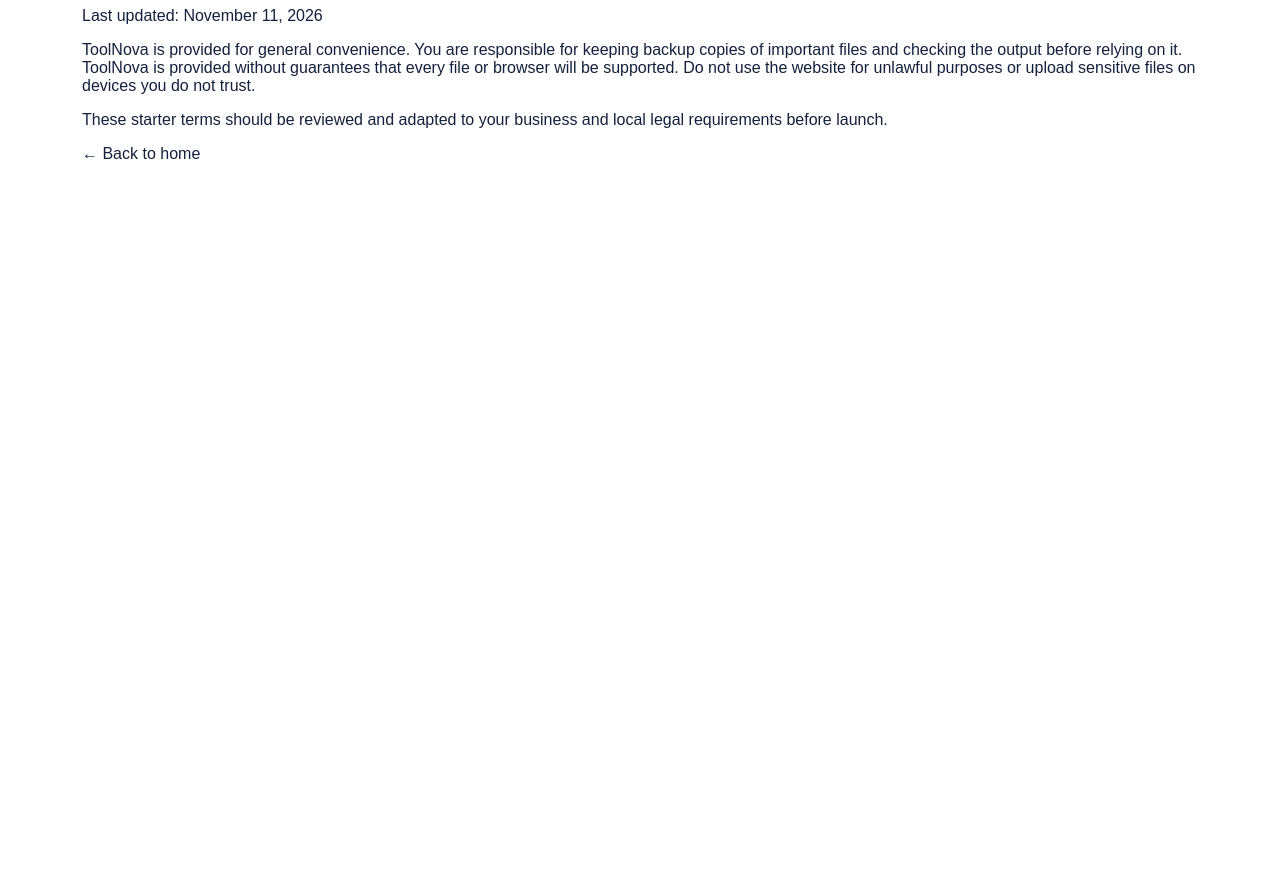
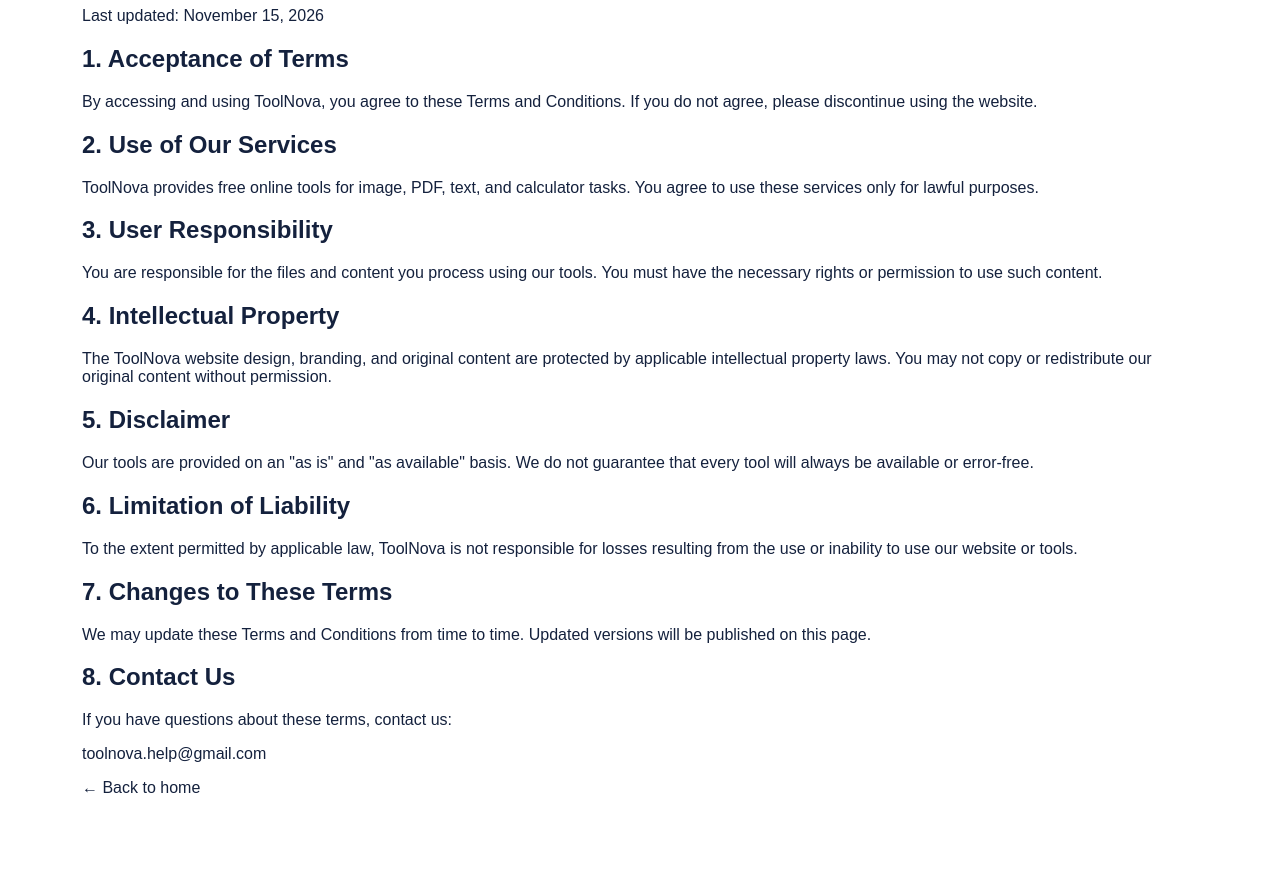
Before and after one commit to ToolNova90/toolnova, a plain HTML site: page terms.html in a window 1280 px wide. Shown: the part 161-1038 px from the top of the page. Before the commit the page ends 800 px from the top, so only its background shows below. Drawn offline with Linux system fonts and the light colour scheme.

Commit message:
Improve terms and conditions page SEO
Updated the terms page to include detailed Terms and Conditions, including user responsibilities, intellectual property, and liability limitations.

```diff
--- a/terms.html
+++ b/terms.html
@@ -1 +1,92 @@
-<!doctype html><html lang="en"><meta charset="utf-8"><meta name="viewport" content="width=device-width,initial-scale=1"><title>Terms — ToolNova</title><link rel="stylesheet" href="styles.css"><main class="tool-section"><a class="brand" href="index.html">Tool<span class="brand-blue">Nova</span></a><h1>Terms of Use</h1><p>Last updated: November 11, 2026</p><p>ToolNova is provided for general convenience. You are responsible for keeping backup copies of important files and checking the output before relying on it. ToolNova is provided without guarantees that every file or browser will be supported. Do not use the website for unlawful purposes or upload sensitive files on devices you do not trust.</p><p>These starter terms should be reviewed and adapted to your business and local legal requirements before launch.</p><a href="index.html">← Back to home</a></main></html>
+
+<!doctype html>
+<html lang="en">
+<head>
+  <meta charset="utf-8">
+  <meta name="viewport" content="width=device-width, initial-scale=1">
+
+  <title>Terms and Conditions | ToolNova</title>
+
+  <meta name="description" content="Read ToolNova's Terms and Conditions to understand the rules for using our free online tools and services.">
+
+  <link rel="stylesheet" href="styles.css">
+</head>
+<body>
+
+  <main class="tool-section">
+
+    <a class="brand" href="index.html">
+      Tool<span class="brand-blue">Nova</span>
+    </a>
+
+    <h1>Terms and Conditions</h1>
+
+    <p>Last updated: November 15, 2026</p>
+
+    <h2>1. Acceptance of Terms</h2>
+    <p>
+      By accessing and using ToolNova, you agree to these
+      Terms and Conditions. If you do not agree, please
+      discontinue using the website.
+    </p>
+
+    <h2>2. Use of Our Services</h2>
+    <p>
+      ToolNova provides free online tools for image,
+      PDF, text, and calculator tasks. You agree to use
+      these services only for lawful purposes.
+    </p>
+
+    <h2>3. User Responsibility</h2>
+    <p>
+      You are responsible for the files and content you
+      process using our tools. You must have the necessary
+      rights or permission to use such content.
+    </p>
+
+    <h2>4. Intellectual Property</h2>
+    <p>
+      The ToolNova website design, branding, and original
+      content are protected by applicable intellectual
+      property laws. You may not copy or redistribute
+      our original content without permission.
+    </p>
+
+    <h2>5. Disclaimer</h2>
+    <p>
+      Our tools are provided on an "as is" and
+      "as available" basis. We do not guarantee that
+      every tool will always be available or error-free.
+    </p>
+
+    <h2>6. Limitation of Liability</h2>
+    <p>
+      To the extent permitted by applicable law, ToolNova
+      is not responsible for losses resulting from the
+      use or inability to use our website or tools.
+    </p>
+
+    <h2>7. Changes to These Terms</h2>
+    <p>
+      We may update these Terms and Conditions from time
+      to time. Updated versions will be published on
+      this page.
+    </p>
+
+    <h2>8. Contact Us</h2>
+    <p>
+      If you have questions about these terms, contact us:
+    </p>
+
+    <p>
+      <a href="mailto:toolnova.help@gmail.com">
+        toolnova.help@gmail.com
+      </a>
+    </p>
+
+    <a href="index.html">← Back to home</a>
+
+  </main>
+
+</body>
+</html>
```
